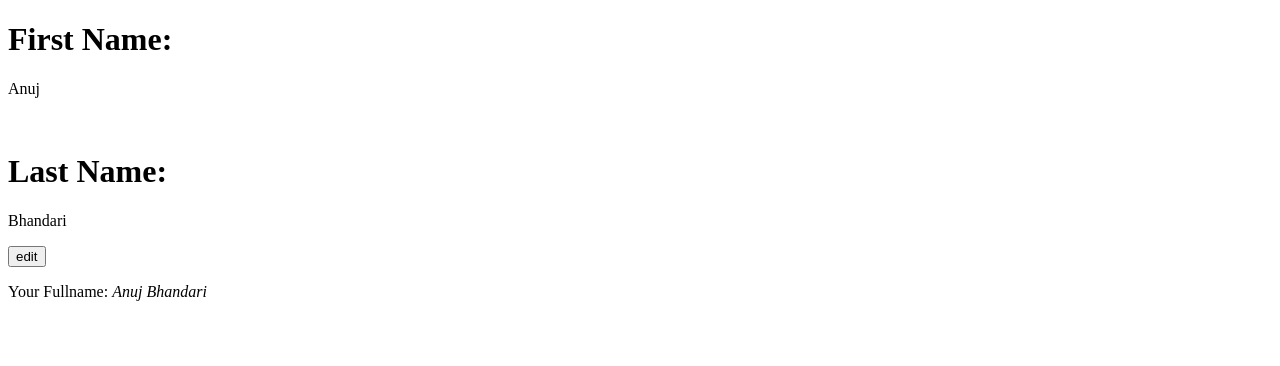
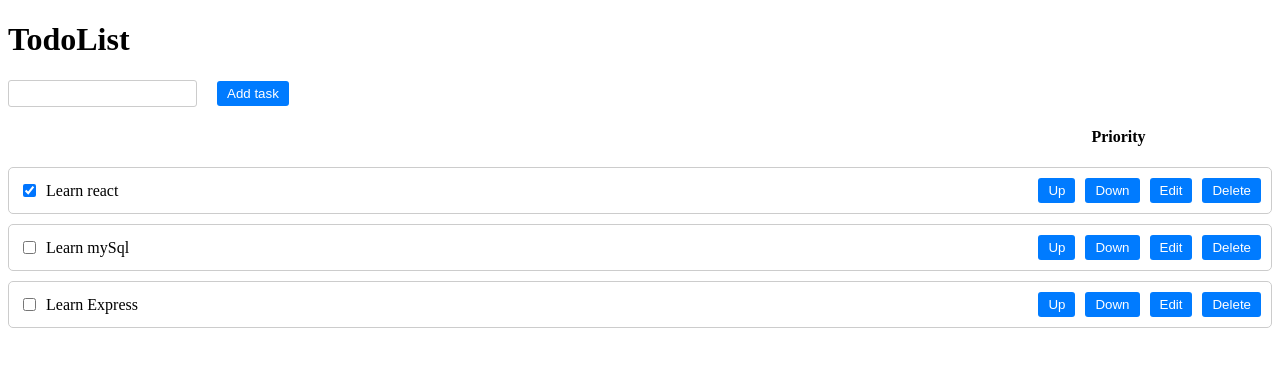
Before and after one commit to anuz505/React-Basics, a React (Vite) app in the folder my-react-app/: page / in a window 1280 px wide. Shown: the top 366 px of the page. Built offline with nearby package versions, Linux system fonts and the light colour scheme.

Commit message:
added edit functionality in todolist

```diff
--- a/my-react-app/src/02_adding_intractivity/12_TodoList.jsx
+++ b/my-react-app/src/02_adding_intractivity/12_TodoList.jsx
@@ -13,6 +13,8 @@ export default function TodoList(){
 
     const [tasks,setTask] = useState(initalTodoList);
     const [newTask, setNewTask] = useState('');
+    const [isEditing,setisEditing] = useState(false);
+    const [editingTaskId, setEditingTaskId] = useState(null);
 
     function handleToggleClick(taskID,nextSeen){
         setTask(tasks.map(task =>{
@@ -25,11 +27,7 @@ export default function TodoList(){
         }))
     }
 
-    function handleKeydown(event){
-        if(event.key == 'Enter'){
-            handleNewTask()
-        }
-    }
+
 
     function handleNewTask(){
         setTask([
@@ -41,7 +39,7 @@ export default function TodoList(){
     return(
         <>
             <h1>TodoList</h1>
-            <input type="text" value={newTask} onKeyDown={handleKeydown} onChange={(e)=> setNewTask(e.target.value)} />
+            <input type="text" value={newTask} onChange={(e)=> setNewTask(e.target.value)} />
             <button onClick={handleNewTask}>Add task</button>
             <h4 className="priority">Priority</h4>
             <TaskList
@@ -86,6 +84,28 @@ export default function TodoList(){
                         </label>
                         <button onClick={() => goUp(index)}>Up</button>
                         <button onClick={() => goDown(index)}>Down</button>
+                        {isEditing && editingTaskId === task.id ?
+                        (<>
+                            <input
+                                type="text"
+                                value={task.taskTitle}
+                                onChange={(e)=>{
+                                    const updatedTasks = tasks.map(t=>
+                                        t.id === task.id ? {...t , taskTitle : e.target.value} : t
+                                    );
+                                    setTask(updatedTasks)
+                                }}
+                            />
+                            </>
+                        ): (<></>)}
+                         <button
+                            onClick={() => {
+                                setisEditing(!isEditing);
+                                setEditingTaskId(task.id);
+                            }}
+                        >
+                            Edit
+                        </button>
                         <button onClick={()=>{
                             setTask(
                                 tasks.filter(t =>
--- a/my-react-app/src/02_adding_intractivity/todolist.css
+++ b/my-react-app/src/02_adding_intractivity/todolist.css
@@ -1,31 +1,4 @@
-/* Style for the task list */
-ul {
-    list-style-type: none;
-    padding: 0;
-    width: 80vw;
-  }
-
-  li {
-    display: flex;
-    align-items: center;
-    margin-bottom: 10px;
-    transition: all 0.3s ease-in-out;
-  }
-  li:hover{
-    border: 1px solid black;
-    transform: translateX(10px);
-    scale: 1.1;
-    margin-left: 5%;
-
-  }
-
-
-  label {
-    flex-grow: 1;
-    display: flex;
-    align-items: center;
-  }
-
+/* Existing styles */
 input[type="checkbox"] {
   margin-right: 10px;
 }
@@ -49,9 +22,43 @@ ul {
   cursor: not-allowed;
 }
 
-  .priority{
+.priority {
   flex-grow: 1;
   display: flex;
-    justify-content:flex-end;
+  justify-content: flex-end;
   margin-right: 10%;
 }
+
+/* New styles */
+ul {
+  list-style-type: none;
+  padding: 0;
+}
+
+li {
+  display: flex;
+  align-items: center;
+  margin-bottom: 10px;
+  padding: 10px;
+  border: 1px solid #ccc;
+  border-radius: 5px;
+}
+
+label {
+  flex-grow: 1;
+  display: flex;
+  align-items: center;
+}
+
+input[type="text"] {
+  flex-grow: 1;
+  padding: 5px;
+  margin-right: 10px;
+  border: 1px solid #ccc;
+  border-radius: 3px;
+}
+
+p {
+  flex-grow: 1;
+  margin: 0;
+}
--- a/my-react-app/src/App.jsx
+++ b/my-react-app/src/App.jsx
@@ -1,12 +1,12 @@
 import '../src/index.css';
-import Editform from "./03_managing_state/edit.jsx"
+import TodoList from "./02_adding_intractivity/12_TodoList.jsx"
 
 function App() {
 
 
   return (
     <>
-    <Editform />
+    <TodoList />
 
 
     </>
```
Lines whose indentation alone changed are shown as unchanged.
